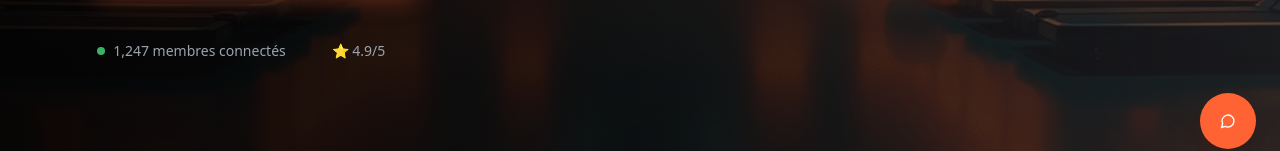
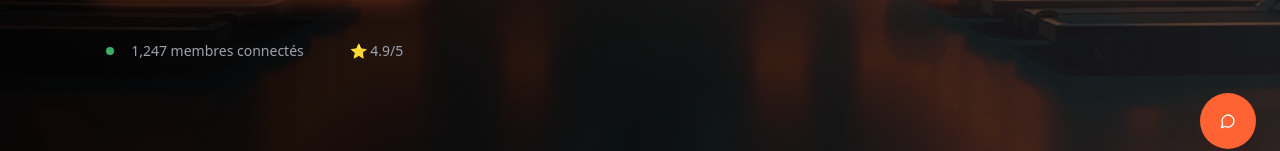
Before and after one commit to kirenagency-droid/fit-flow-for-you, a React (Vite) app: page / in a window 1280 px wide. Shown: the part 627-778 px from the top of the page. Built offline with nearby package versions, Linux system fonts and the light colour scheme; the HTML template or start-up script is replaced by a standard one.

Commit message:
Visual edit in Lovable

```diff
--- a/src/components/HeroSection.tsx
+++ b/src/components/HeroSection.tsx
@@ -58,7 +58,7 @@ const HeroSection = () => {
             {/* Trust indicators */}
             <div className="flex items-center space-x-6 pt-4 text-sm text-gray-400">
               <div className="flex items-center space-x-2">
-                <div className="w-2 h-2 bg-green-400 rounded-full animate-pulse"></div>
+                <div className="w-2 h-2 bg-green-400 rounded-full animate-pulse mx-[9px]"></div>
                 <span>1,247 membres connectés</span>
               </div>
               <div>      ⭐ 4.9/5 </div>
```
